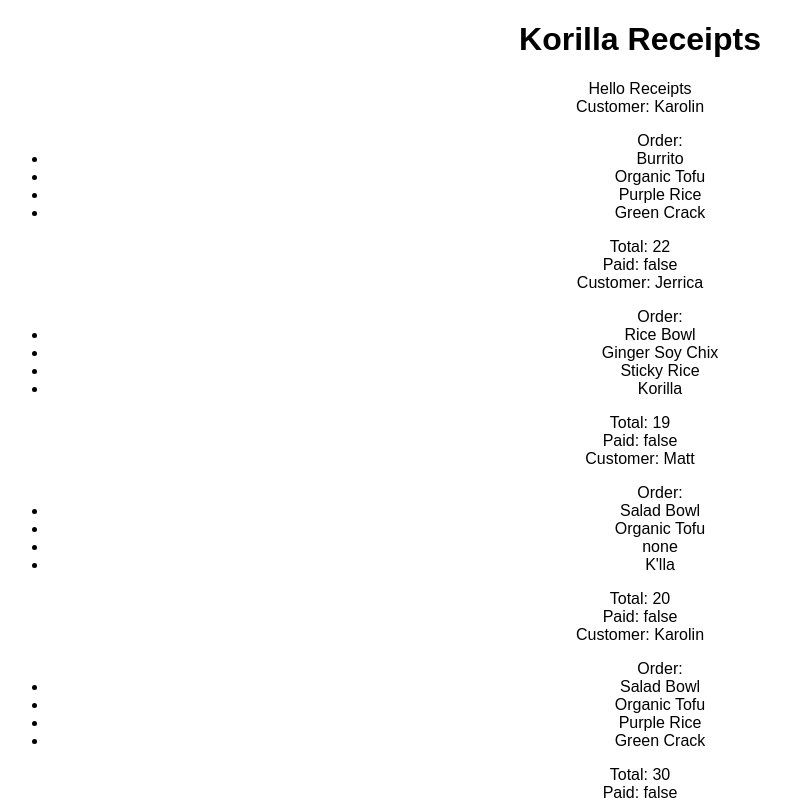
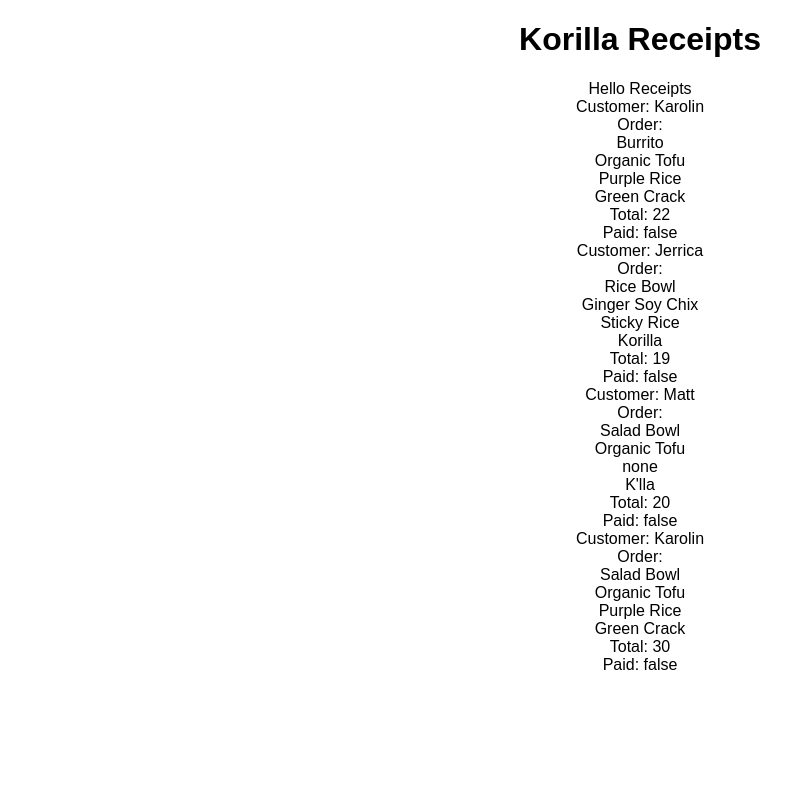
Before and after one commit to saraehutch94/react-korilla-receipts, a React (Create React App) app: page / in a window 1280 px wide. Shown: the whole page, without its empty margins (0-791 px from the left). Built offline with nearby package versions, Linux system fonts and the light colour scheme.

Commit message:
fix styling on list of orders

```diff
--- a/src/Receipt.js
+++ b/src/Receipt.js
@@ -4,7 +4,7 @@ function Receipt(props) {
   return (
     <>
       <div>Customer: {props.person}</div>
-      <ul>
+      <ul style={{ listStyleType: "none", margin: "0", padding: "0" }}>
         Order:
         <li>{props.order.main}</li>
         <li>{props.order.protein}</li>
```
